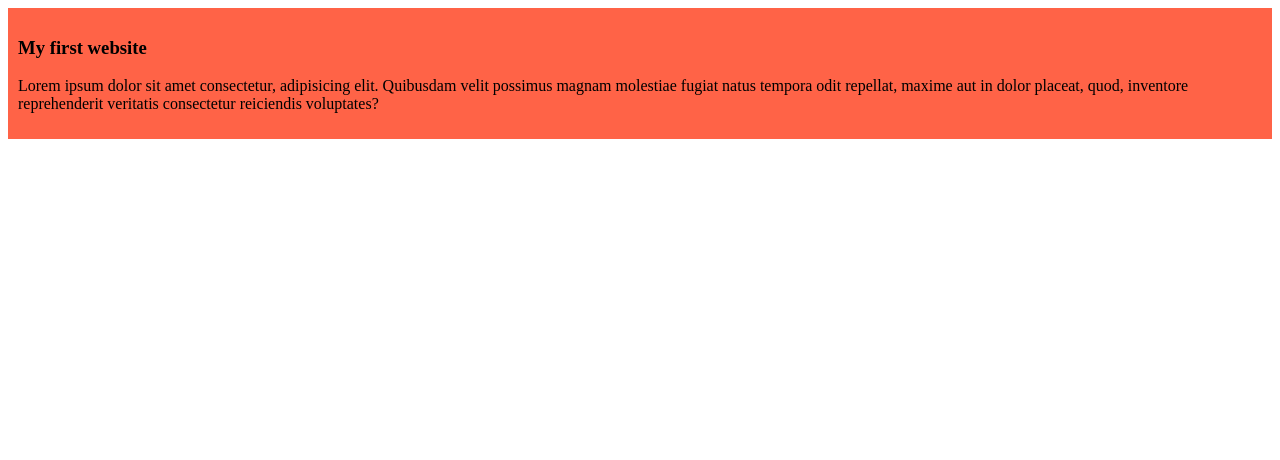
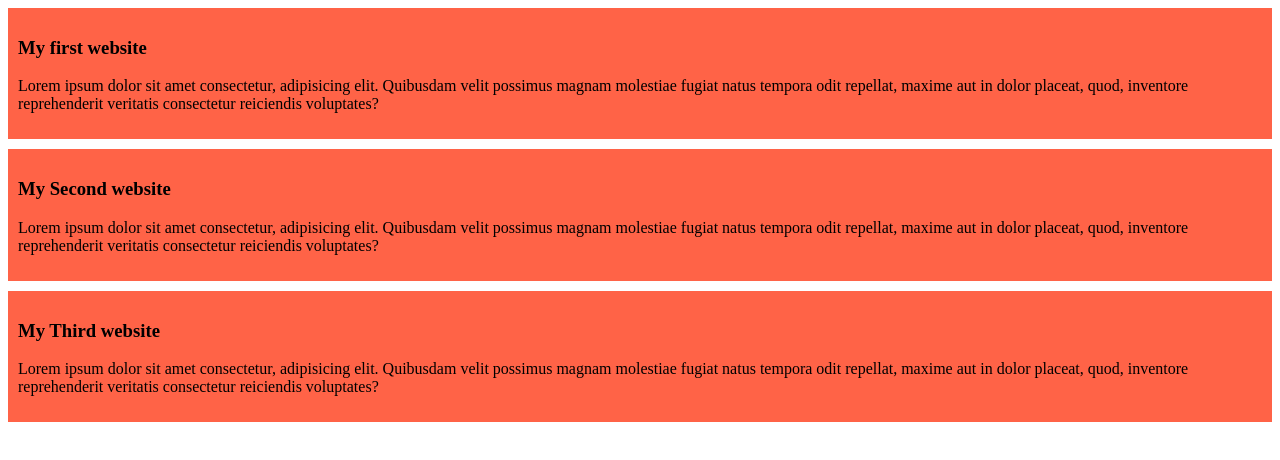
Before and after one commit to rahman438/my-simple-website-, a plain HTML site: page index.html in a window 1280 px wide. Drawn offline with Linux system fonts and the light colour scheme.

Commit message:
added the second blog and the third blog

```diff
--- a/index.html
+++ b/index.html
@@ -11,5 +11,13 @@
         <h3>My first website</h3>
         <p>Lorem ipsum dolor sit amet consectetur, adipisicing elit. Quibusdam velit possimus magnam molestiae fugiat natus tempora odit repellat, maxime aut in dolor placeat, quod, inventore reprehenderit veritatis consectetur reiciendis voluptates?</p>
     </div>
+    <div>
+        <h3>My Second website</h3>
+        <p>Lorem ipsum dolor sit amet consectetur, adipisicing elit. Quibusdam velit possimus magnam molestiae fugiat natus tempora odit repellat, maxime aut in dolor placeat, quod, inventore reprehenderit veritatis consectetur reiciendis voluptates?</p>
+    </div>
+    <div>
+        <h3>My Third website</h3>
+        <p>Lorem ipsum dolor sit amet consectetur, adipisicing elit. Quibusdam velit possimus magnam molestiae fugiat natus tempora odit repellat, maxime aut in dolor placeat, quod, inventore reprehenderit veritatis consectetur reiciendis voluptates?</p>
+    </div>
 </body>
 </html>
--- a/styles/blog.css
+++ b/styles/blog.css
@@ -1,4 +1,5 @@
 div{
     background-color: tomato;
     padding: 10px;
+    margin-bottom: 10px;
 }
```
